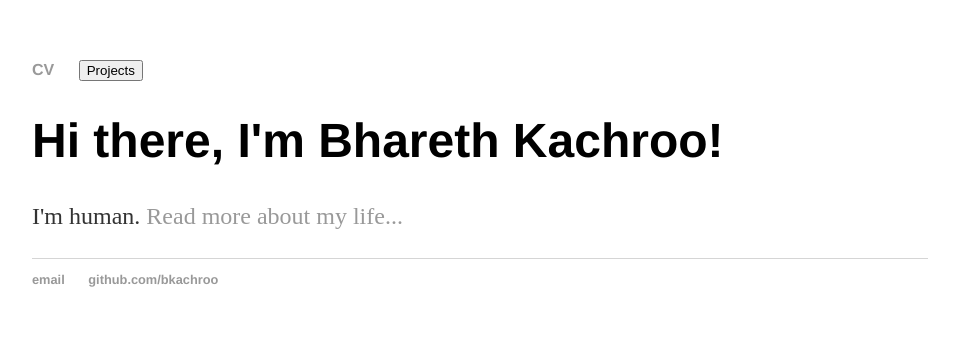
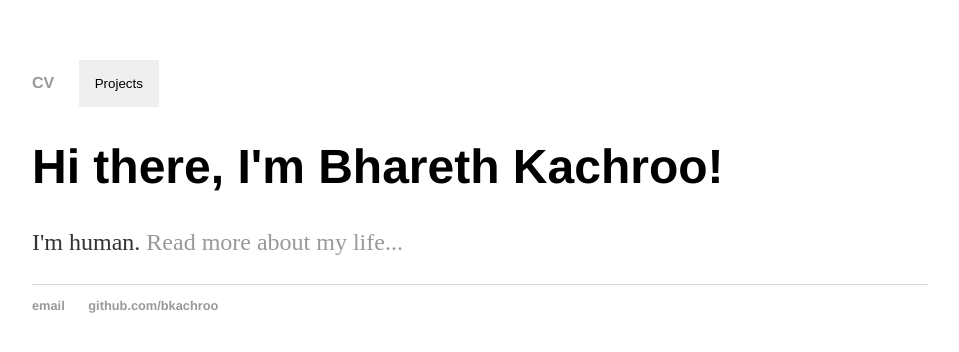
Before and after one commit to bkachroo/bkachroo.github.io, a Jekyll site: the page built from index.html, in a window 1280 px wide. Shown: the top 352 px of the page, without its empty margins (160-1119 px from the left). Built offline with Jekyll 4.4.1, drawn with Linux system fonts in a browser that asks for light colours.

Commit message:
Update main.css
Changing dropdown link to button

```diff
--- a/css/main.css
+++ b/css/main.css
@@ -48,6 +48,12 @@ ul.posts li {
     display: inline-block;
 }
 
+.dropdown-btn {
+    padding: 16px;
+    border: none;
+    cursor: pointer;
+}
+
 /* Links inside the dropdown */
 .dropdown-content a {
     color: black;
@@ -73,3 +79,7 @@ ul.posts li {
 .dropdown:hover .dropdown-content {
     display: block;
 }
+
+.dropdown:hover .dropdown-btn {
+    background-color: #f1f1f1;
+}
```
